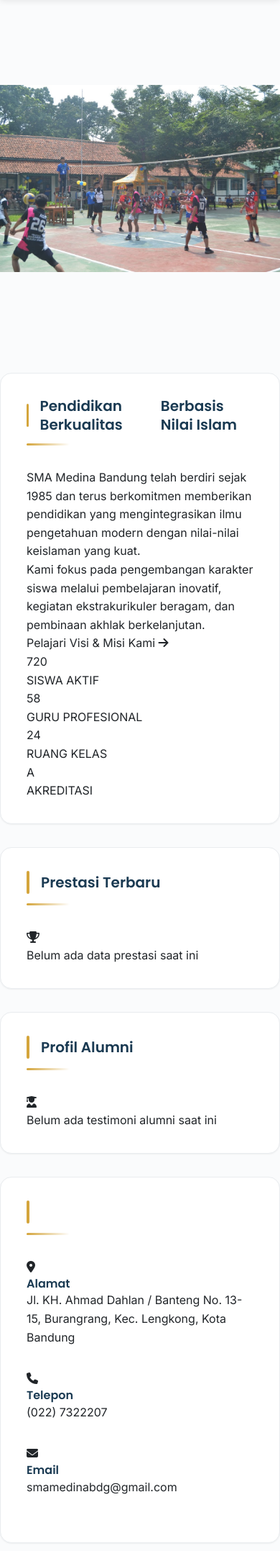
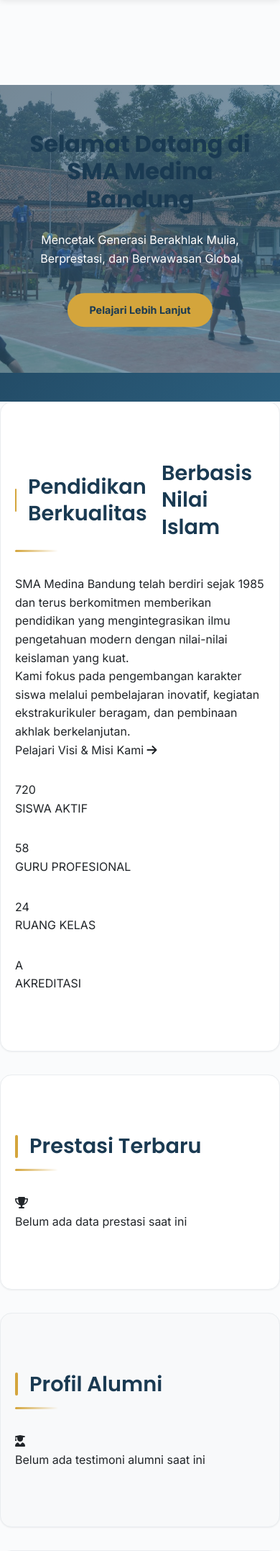
Before and after one commit to madlanh/medinaProject, a Flask app: page / in a window 390 px wide. Shown: the part 76-2231 px from the top of the page at 72% size. Run offline with Flask 3, Linux system fonts and the light colour scheme; data that the repository does not hold is empty.

Commit message:
Update style.css

```diff
--- a/static/css/style.css
+++ b/static/css/style.css
@@ -1468,3 +1468,142 @@ footer p {
 .mobile-menu-btn {
     display: none;
 }
+
+/* =================================================================
+   GAYA KHUSUS BERANDA (PINDAHAN DARI INDEX.HTML) & PERBAIKAN MOBILE
+   ================================================================= */
+
+/* 1. Reset Dasar & Hero Section */
+.hero {
+    position: relative;
+    /* Ubah height jadi min-height agar fleksibel di HP */
+    min-height: 600px;
+    height: auto;
+    background: linear-gradient(135deg, #1a3a52 0%, #2c5f7e 100%);
+    overflow: hidden;
+}
+.hero-slider { position: relative; width: 100%; height: 100%; min-height: 600px; }
+.slide { position: absolute; width: 100%; height: 100%; opacity: 0; transition: opacity 1.2s; }
+.slide.active { opacity: 1; }
+.slide-img { width: 100%; height: 100%; object-fit: cover; opacity: 0.4; }
+
+.hero-content {
+    position: absolute;
+    top: 50%;
+    left: 50%;
+    transform: translate(-50%, -50%);
+    text-align: center;
+    color: #fff;
+    z-index: 10;
+    width: 90%; /* Agar tidak nempel pinggir di HP */
+    max-width: 850px;
+}
+
+/* Font Responsif untuk Hero */
+.hero-content h1 {
+    font-size: clamp(2rem, 5vw, 3.5em); /* Otomatis mengecil di HP */
+    font-weight: 800;
+    margin-bottom: 25px;
+    line-height: 1.2;
+}
+
+.hero-content p {
+    font-size: clamp(1rem, 3vw, 1.3em);
+    font-weight: 400;
+    margin-bottom: 35px;
+}
+
+.hero-cta {
+    display: inline-block;
+    padding: 16px 45px;
+    background: #d4a53c;
+    color: #1a3a52;
+    font-weight: 700;
+    border-radius: 50px;
+    text-decoration: none;
+}
+
+/* 2. Intro & Stats */
+.intro { padding: 80px 0; background: #fff; }
+.intro-wrap { display: grid; grid-template-columns: 1.3fr 1fr; gap: 60px; align-items: center; }
+.stats-grid { display: grid; grid-template-columns: 1fr 1fr; gap: 25px; }
+
+/* 3. News Grid (Item Berita) */
+.news-grid { display: grid; grid-template-columns: repeat(3, 1fr); gap: 35px; }
+.news-item { background: #fff; border-radius: 16px; overflow: hidden; box-shadow: 0 4px 20px rgba(0,0,0,0.06); }
+.news-thumb { height: 220px; background: linear-gradient(135deg,#1a3a52,#d4a53c); display: flex; align-items: center; justify-content: center; }
+.news-thumb i { font-size: 4em; color: rgba(255,255,255,0.9); }
+.news-body { padding: 28px; }
+
+/* 4. Alumni Grid */
+.alumni-section { background: #f8f9fa; padding: 80px 0; }
+.alumni-grid { display: grid; grid-template-columns: repeat(2, 1fr); gap: 35px; }
+
+/* 5. Tabel Prestasi (PENTING: Agar bisa di-scroll) */
+.prestasi-section { background: #fff; padding: 80px 0; }
+.prestasi-table-wrap {
+    background: #fff;
+    border-radius: 12px;
+    box-shadow: 0 2px 15px rgba(0,0,0,0.08);
+    overflow-x: auto; /* Izinkan scroll horizontal */
+    width: 100%;
+}
+.prestasi-table {
+    width: 100%;
+    min-width: 600px; /* Pastikan tabel tidak gepeng */
+    border-collapse: collapse;
+}
+.prestasi-table th, .prestasi-table td {
+    padding: 18px 20px;
+    text-align: left;
+    white-space: nowrap; /* Teks tidak turun baris agar rapi */
+}
+
+/* 6. Contact Grid */
+.contact-grid { display: grid; grid-template-columns: repeat(3, 1fr); gap: 50px; text-align: center; }
+
+/* =========================================
+   MEDIA QUERY: PERBAIKAN TAMPILAN HP (MOBILE)
+   ========================================= */
+@media (max-width: 968px) {
+    /* Reset Grid jadi 1 Kolom */
+    .intro-wrap,
+    .stats-grid,
+    .news-grid,
+    .alumni-grid,
+    .contact-grid {
+        grid-template-columns: 1fr !important;
+        gap: 30px;
+    }
+
+    /* Perbaikan Padding Container */
+    .container {
+        padding: 0 20px !important;
+        width: 100%;
+    }
+
+    /* Perbaikan Hero Section di HP */
+    .hero { min-height: auto; padding-bottom: 40px; }
+    .hero-slider { min-height: 400px; }
+    .hero-content { width: 100%; padding: 0 15px; }
+    .hero-cta { padding: 12px 30px; font-size: 0.9em; }
+
+    /* Perbaikan Font Size Judul */
+    .section-title h2 { font-size: 1.8em; }
+    .intro-text h2 { font-size: 1.8em; }
+
+    /* Perbaikan Kartu agar tidak melebar */
+    .stat-card, .news-item, .alumni-card {
+        min-width: 0; /* Reset min-width */
+        width: 100%;
+    }
+
+    /* Perbaikan Tabel Prestasi */
+    .prestasi-table th, .prestasi-table td {
+        padding: 10px 15px;
+        font-size: 0.85em;
+    }
+
+    /* Sembunyikan elemen dekoratif yang mengganggu di HP */
+    .slide-dot { width: 10px; height: 10px; }
+}
```
